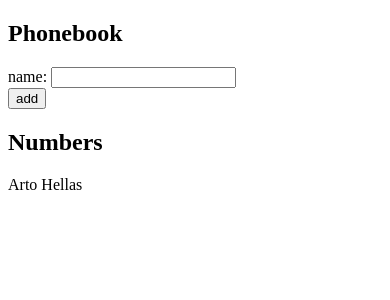
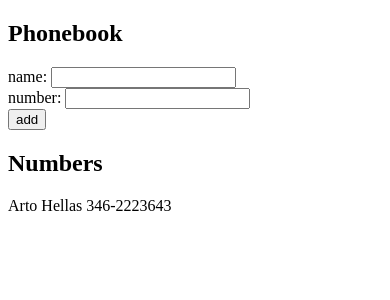
Before and after one commit to krushnarout/fullstackopen, a React (Vite) app in the folder part2/phonebook/: page / in a window 390 px wide. Shown: the top 300 px of the page. Built offline with nearby package versions, Linux system fonts and the light colour scheme.

Commit message:
Add solution of phonebook exercise 2.8

```diff
--- a/part2/phonebook/src/App.jsx
+++ b/part2/phonebook/src/App.jsx
@@ -3,6 +3,7 @@
 const App = (props) => {
   const [persons, setPersons] = useState(props.persons)
   const [newName, setNewName] = useState("")
+  const [newNumber, setNewNumber] = useState("")
 
   const addPerson = (event) => {
     event.preventDefault()
@@ -15,15 +16,22 @@
     const newPerson = {
       id: persons.length + 1,
       name: newName,
+      number: newNumber,
     }
 
     setPersons(persons.concat(newPerson))
     setNewName("")
+    setNewNumber("")
   }
 
   const handleNameChange = (event) => {
     console.log(event.target.value)
     setNewName(event.target.value)
+  }
+
+  const handleNumberChange = (event) => {
+    console.log(event.target.value)
+    setNewNumber(event.target.value)
   }
 
   return (
@@ -34,12 +42,15 @@
           name: <input value={newName} onChange={handleNameChange} />
         </div>
         <div>
+          number: <input value={newNumber} onChange={handleNumberChange} />
+        </div>
+        <div>
           <button type="submit">add</button>
         </div>
       </form>
       <h2>Numbers</h2>
       {persons.map((person) => (
-        <div key={person.name}>{person.name}</div>
+        <div key={person.name}>{person.name} {person.number}</div>
       ))}
     </div>
   )
--- a/part2/phonebook/src/main.jsx
+++ b/part2/phonebook/src/main.jsx
@@ -2,7 +2,7 @@
 import ReactDOM from "react-dom/client"
 import App from "./App"
 
-const persons = [{ name: "Arto Hellas" }]
+const persons = [{ name: "Arto Hellas", number: "346-2223643" }]
 
 ReactDOM.createRoot(document.getElementById("root")).render(
   <React.StrictMode>
```
